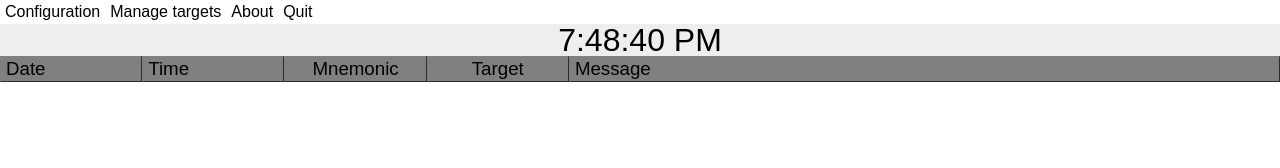
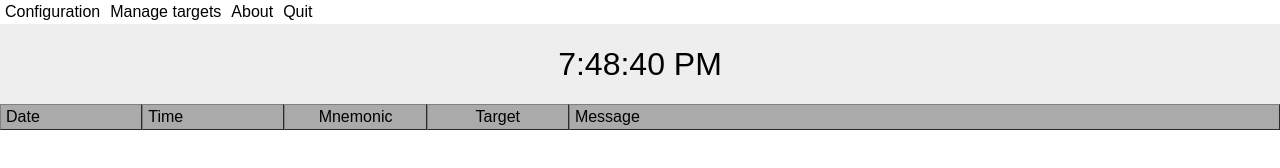
Before and after one commit to aduh95/web_logger, a website with bundled scripts: page index.html in a window 1280 px wide. Built offline with nearby package versions, Linux system fonts and the light colour scheme; no server answers.

Commit message:
Adjusting timebar style

```diff
--- a/layout.css
+++ b/layout.css
@@ -10,7 +10,7 @@ body {
 
 body {
   display: grid;
-  grid-template-rows: 1.5rem 2rem auto;
+  grid-template-rows: 1.5rem 5rem auto;
 }
 body > header > ul {
   list-style: none;
@@ -31,7 +31,7 @@ body > header > ul > li {
   background-color: #eee;
 
   font-size: 2rem;
-  line-height: 2rem;
+  line-height: 5rem;
   text-align: center;
 }
 
@@ -55,11 +55,12 @@ main h3 {
   position: sticky;
   top: 0;
   border: 1px outset grey;
-  background-color: grey;
+  background-color: #AAAAAA;
   font-weight: normal;
   margin: 0;
   height: 1.5rem;
   line-height: 1.5rem;
+  font-size: 1rem;
 }
 
 main :nth-child(5n + 3) {
```
